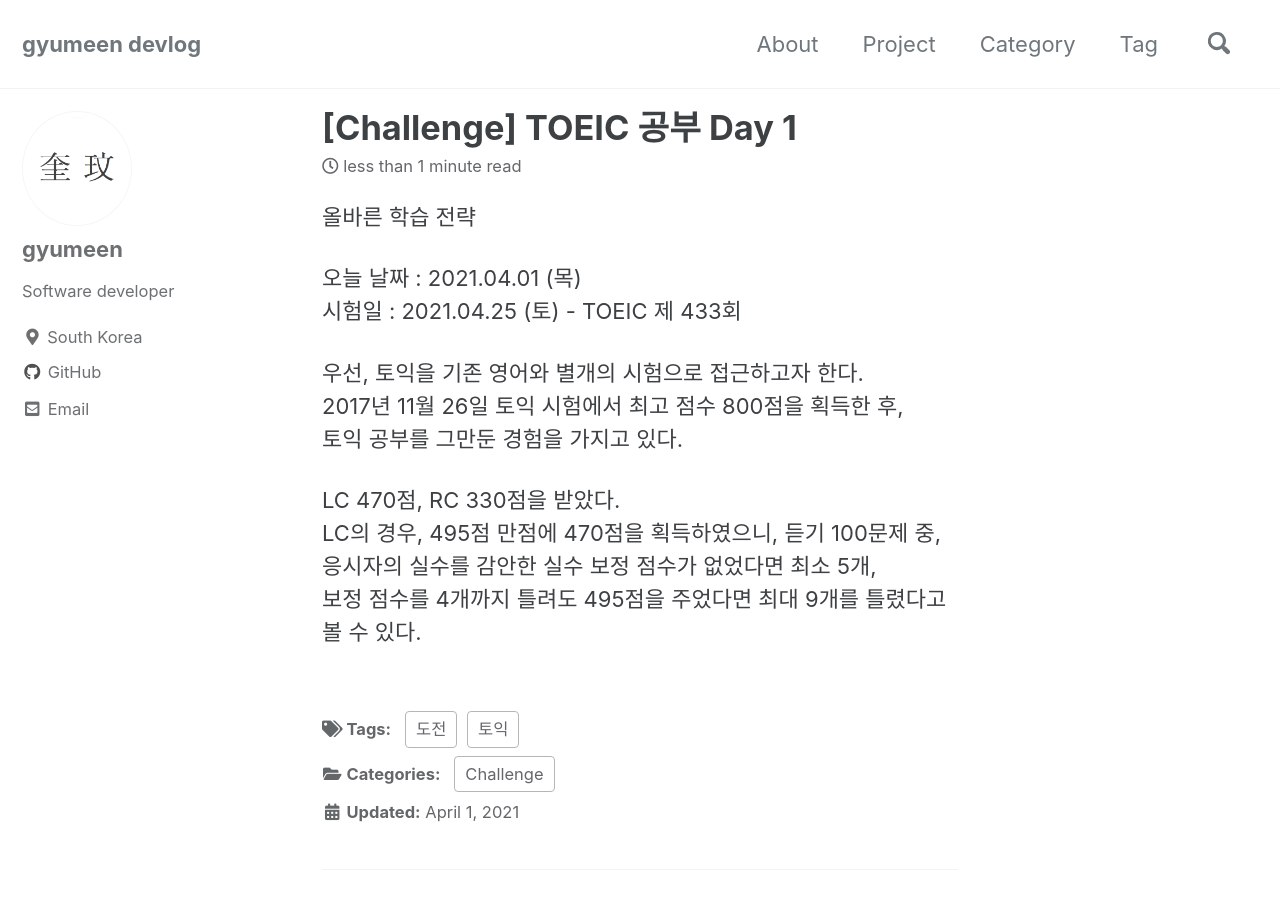
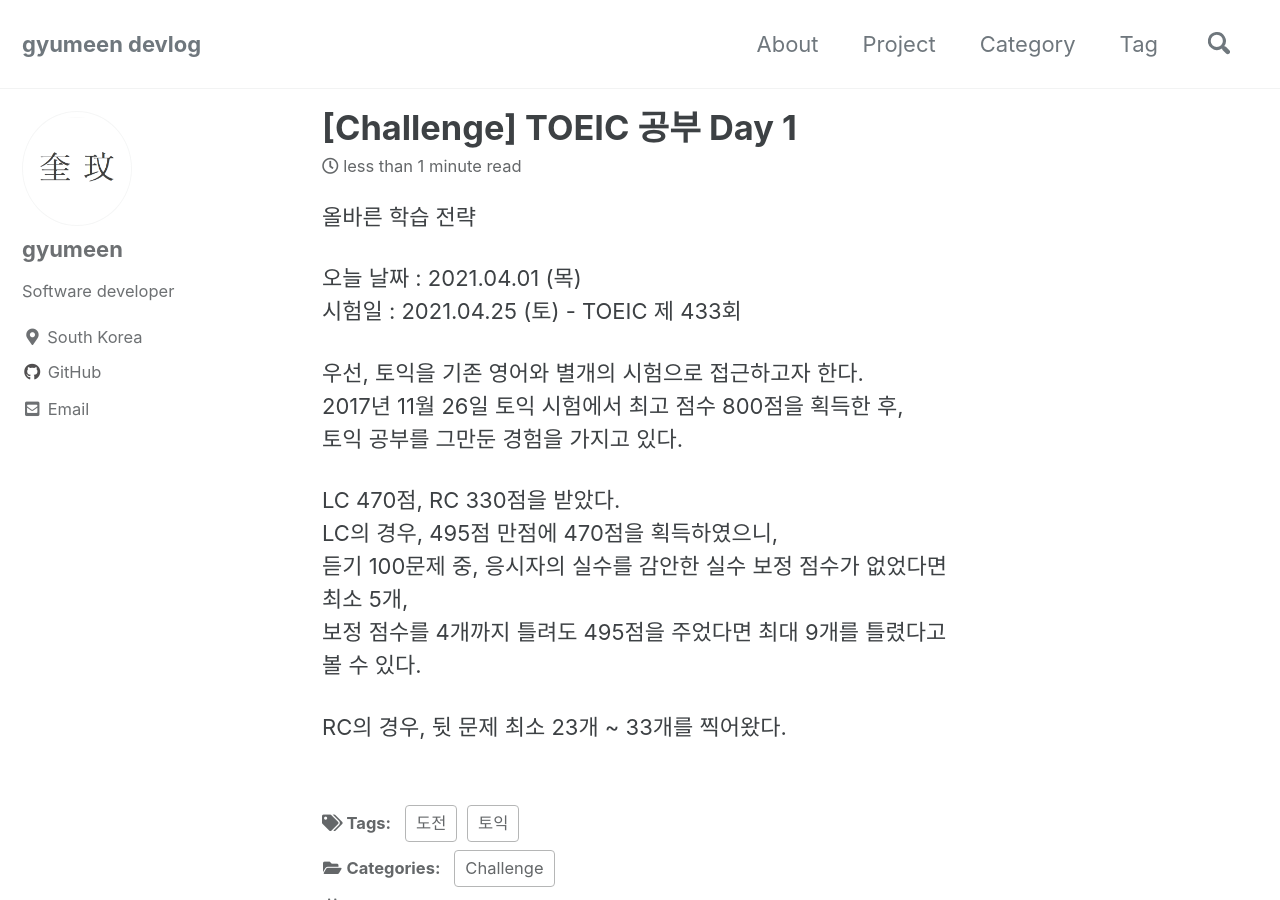
Before and after one commit to gyumeen/gyumeen.github.io, a Jekyll site: the page built from _posts/2021/Challenge/TOEIC/2021-04-01-[Toeic]1.md, in a window 1280 px wide and 900 px high. Built offline with Jekyll 4.4.1, drawn with Linux system fonts in a browser that asks for light colours; cached includes are drawn as plain includes; comment, search, counter and statistics services are not loaded.

Commit message:
Update 2021-04-01-[Toeic]1.md

```diff
--- a/_posts/2021/Challenge/TOEIC/2021-04-01-[Toeic]1.md
+++ b/_posts/2021/Challenge/TOEIC/2021-04-01-[Toeic]1.md
@@ -23,3 +23,5 @@ LC 470점, RC 330점을 받았다.
 LC의 경우, 495점 만점에 470점을 획득하였으니,
 듣기 100문제 중, 응시자의 실수를 감안한 실수 보정 점수가 없었다면 최소 5개,
 보정 점수를 4개까지 틀려도 495점을 주었다면 최대 9개를 틀렸다고 볼 수 있다.
+
+RC의 경우, 뒷 문제 최소 23개 ~ 33개를 찍어왔다.
```
